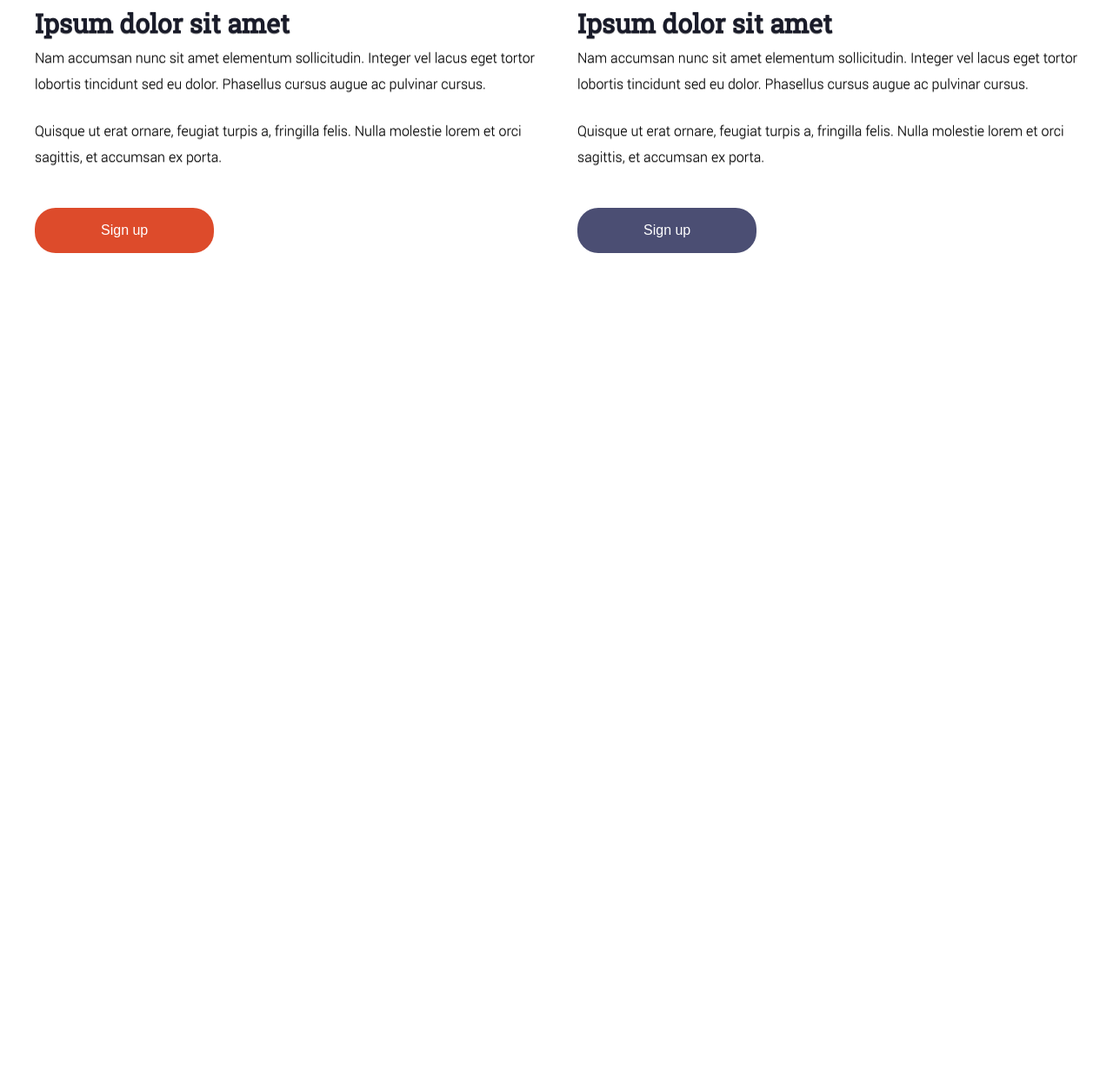
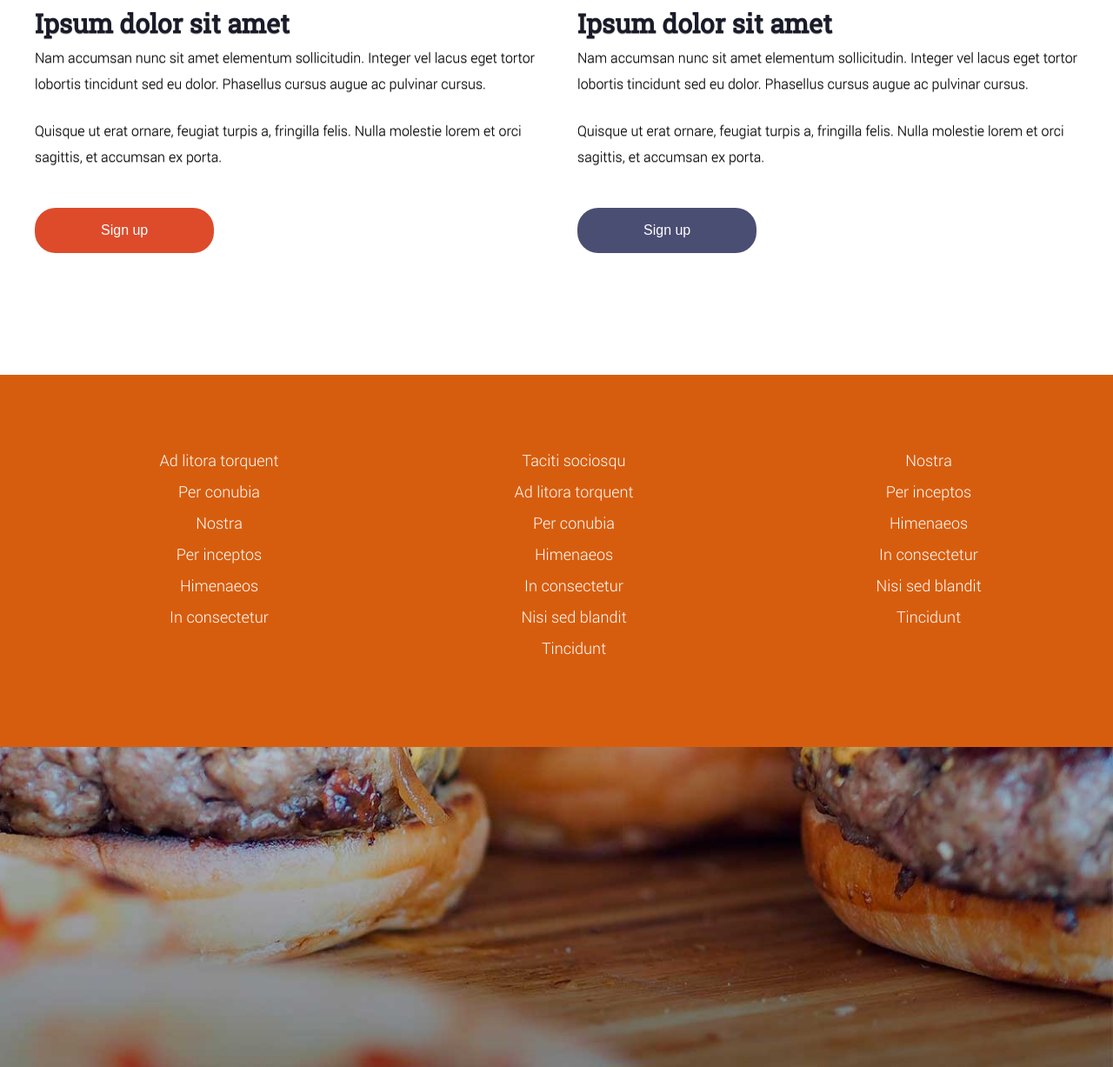
Before and after one commit to N1kbes/Panakea-template, a website: page src/index.html in a window 1280 px wide. Shown: the part 2519-3746 px from the top of the page at 87% size. Before the commit the page ends 2950 px from the top, so only its background shows below. Drawn offline with Linux system fonts and the light colour scheme.

Commit message:
Created footer

```diff
--- a/src/index.html
+++ b/src/index.html
@@ -15,7 +15,6 @@
                     <h1>Panakeia</h1>
                     <h2>Free PSD template</h2>
                 </div>
-
                 <div class="main-menu">
                     <nav>
                         <ul>
@@ -106,22 +105,65 @@
             <div class="container">
                 <div class="social-group">
                     <h4>Ipsum dolor sit amet</h4>
-            <span>Nam accumsan nunc sit amet elementum sollicitudin. Integer vel lacus eget tortor lobortis tincidunt sed eu dolor. Phasellus cursus augue ac pulvinar cursus.
-</span>
+                    <span>Nam accumsan nunc sit amet elementum sollicitudin. Integer vel lacus eget tortor lobortis tincidunt sed eu dolor. Phasellus cursus augue ac pulvinar cursus.</span>
                     <span class="product-specs">Quisque ut erat ornare, feugiat turpis a, fringilla felis. Nulla molestie lorem et orci sagittis, et accumsan ex porta.</span>
                     <button class="sign-up orange">Sign up</button>
                 </div>
                 <div class="social-group">
                     <h4>Ipsum dolor sit amet</h4>
-            <span>Nam accumsan nunc sit amet elementum sollicitudin. Integer vel lacus eget tortor lobortis tincidunt sed eu dolor. Phasellus cursus augue ac pulvinar cursus.
-</span>
+                    <span>Nam accumsan nunc sit amet elementum sollicitudin. Integer vel lacus eget tortor lobortis tincidunt sed eu dolor. Phasellus cursus augue ac pulvinar cursus.</span>
                     <span class="product-specs">Quisque ut erat ornare, feugiat turpis a, fringilla felis. Nulla molestie lorem et orci sagittis, et accumsan ex porta.</span>
                     <button class="sign-up blue">Sign up</button>
-
                 </div>
             </div>
         </div>
     </section>
+    <footer>
+        <div class="container-fluid">
+
+            <section class="footer-menu">
+                <div class="container">
+                    <div class="footer-menu--row">
+                        <ul>
+                            <li>Ad litora torquent</li>
+                            <li>Per conubia</li>
+                            <li>Nostra</li>
+                            <li>Per inceptos</li>
+                            <li>Himenaeos</li>
+                            <li>In consectetur</li>
+                        </ul>
+                    </div>
+                    <div class="footer-menu--row">
+                        <ul>
+                            <li>Taciti sociosqu</li>
+                            <li>Ad litora torquent</li>
+                            <li>Per conubia</li>
+                            <li>Himenaeos</li>
+                            <li>In consectetur</li>
+                            <li>Nisi sed blandit</li>
+                            <li>Tincidunt</li>
+                        </ul>
+                    </div>
+                    <div class="footer-menu--row">
+                        <ul>
+                            <li>Nostra</li>
+                            <li>Per inceptos</li>
+                            <li>Himenaeos</li>
+                            <li>In consectetur</li>
+                            <li>Nisi sed blandit</li>
+                            <li>Tincidunt</li>
+                        </ul>
+                    </div>
+                </div>
+            </section>
+
+        </div>
+        <section class="footer-bg">
+            <div class="container-fluid">
+
+            </div>
+        </section>
+    </footer>
 </body>
 
 </html>
--- a/src/sass/layout/_footer.scss
+++ b/src/sass/layout/_footer.scss
@@ -0,0 +1,42 @@
+footer .container-fluid{
+    background-color: rgb(215, 93, 14);
+}
+
+.footer-menu .container{
+  display: flex;
+  justify-content: space-between;
+}
+
+
+.footer-menu--row{
+  width: 32%;
+  text-align: center;
+  padding: 0 0.5em;
+  margin: 4em 0 5em 0;
+  &:first-child{
+    padding-left: 0;
+  }
+  &:last-child{
+    padding-right: 0;
+  }
+  ul{
+    margin-left: 0;
+    li{
+      text-decoration: none;
+      list-style-type: none;
+      font-family: 'RobotoLight';
+      color: $white-color;
+      font-size: 1.125em;
+      font-weight: 400;
+      line-height: 2em;
+    }
+  }
+}
+
+.footer-bg{
+  min-height: 23em;
+  background-image: url("../images/newsseller-bg.jpg");
+  background-repeat: no-repeat;
+  background-position: right top;
+  background-size: cover;
+}
```
Also changed, not shown: src/css/main.css. Lines whose indentation alone changed are shown as unchanged.
